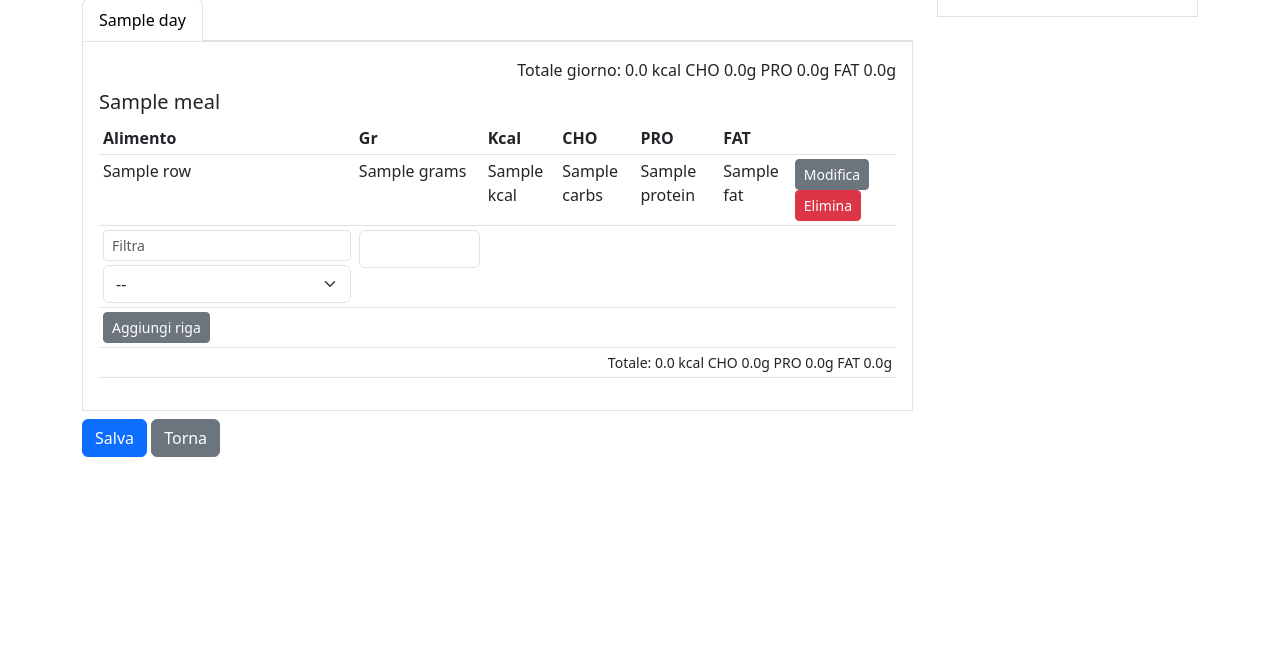
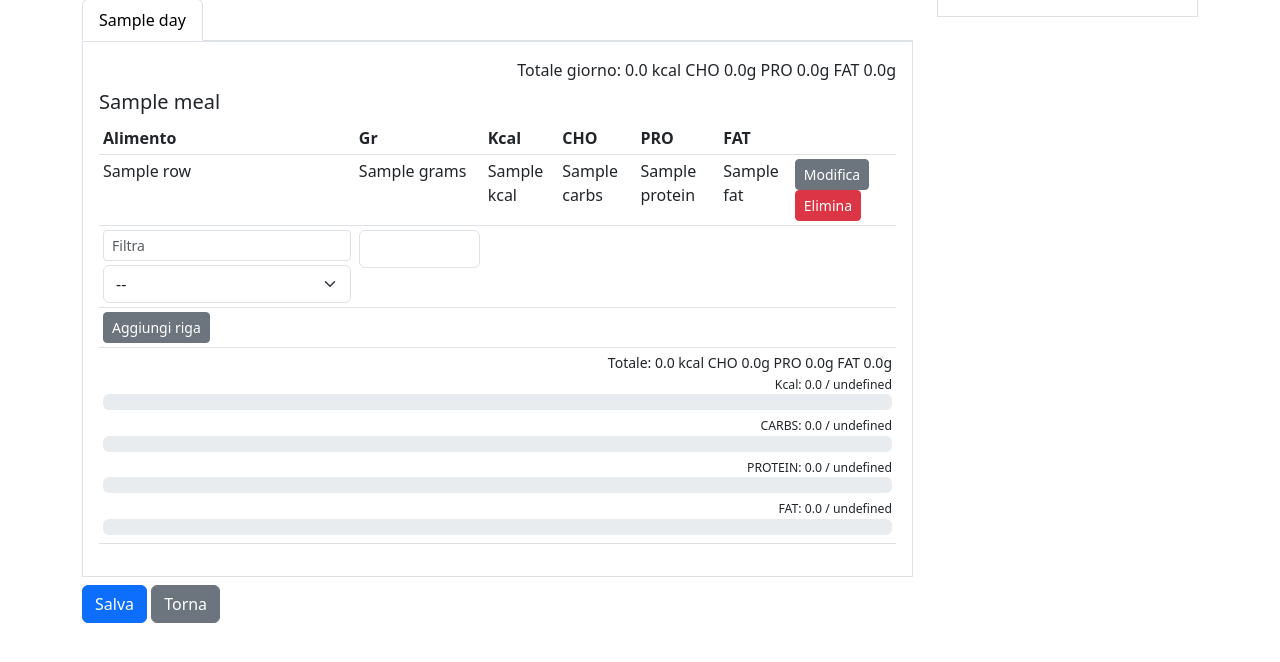
Before and after one commit to pierporz/Nutrigest, a Flask app: template templates/meal_plan.html in a window 1280 px wide. Shown: the part 81-743 px from the top of the page. Run offline with Flask 3, Linux system fonts and the light colour scheme; the template is opened without the code that fills it: most values are stand-ins (such as "Sample title", 1, 10 or a date in 2020).

Commit message:
Improve meal plan summary with progress bars

```diff
--- a/templates/meal_plan.html
+++ b/templates/meal_plan.html
@@ -20,7 +20,7 @@
 <table class="table table-sm" data-meal="{{meal}}">
 <tr><th>Alimento</th><th>Gr</th><th>Kcal</th><th>CHO</th><th>PRO</th><th>FAT</th><th></th></tr>
 {% for row in plan[(day,meal)] %}
-<tr>
+<tr class="existing-row" data-kcal="{{ row['kcal'] }}" data-carbs="{{ row['carbs'] }}" data-protein="{{ row['protein'] }}" data-fat="{{ row['fat'] }}">
 <td>{{ row['name'] }}</td>
 <td>{{ row['grams'] }}</td>
 <td>{{ row['kcal'] }}</td>
@@ -119,11 +119,24 @@ function computeTotals() {
     let dayTot = {kcal:0,carbs:0,protein:0,fat:0};
     pane.querySelectorAll('table').forEach(table => {
       let mealTot = {kcal:0,carbs:0,protein:0,fat:0};
-      table.querySelectorAll('tr.add-row').forEach(row => {
-        mealTot.kcal += parseFloat(row.querySelector('.kcal').textContent)||0;
-        mealTot.carbs += parseFloat(row.querySelector('.carbs').textContent)||0;
-        mealTot.protein += parseFloat(row.querySelector('.protein').textContent)||0;
-        mealTot.fat += parseFloat(row.querySelector('.fat').textContent)||0;
+      table.querySelectorAll('tr').forEach(row => {
+        if (row.querySelector('th') || row.classList.contains('meal-summary')) return;
+        let kcal=0,carbs=0,protein=0,fat=0;
+        if (row.classList.contains('add-row')) {
+          kcal = parseFloat(row.querySelector('.kcal').textContent)||0;
+          carbs = parseFloat(row.querySelector('.carbs').textContent)||0;
+          protein = parseFloat(row.querySelector('.protein').textContent)||0;
+          fat = parseFloat(row.querySelector('.fat').textContent)||0;
+        } else {
+          kcal = parseFloat(row.dataset.kcal)||0;
+          carbs = parseFloat(row.dataset.carbs)||0;
+          protein = parseFloat(row.dataset.protein)||0;
+          fat = parseFloat(row.dataset.fat)||0;
+        }
+        mealTot.kcal += kcal;
+        mealTot.carbs += carbs;
+        mealTot.protein += protein;
+        mealTot.fat += fat;
       });
       dayTot.kcal += mealTot.kcal;
       dayTot.carbs += mealTot.carbs;
@@ -131,7 +144,14 @@ function computeTotals() {
       dayTot.fat += mealTot.fat;
       const mrow = table.querySelector('.meal-summary td');
       if (mrow) {
-        mrow.textContent = `Totale: ${mealTot.kcal.toFixed(1)} kcal CHO ${mealTot.carbs.toFixed(1)}g PRO ${mealTot.protein.toFixed(1)}g FAT ${mealTot.fat.toFixed(1)}g`;
+        const bars = ['kcal','carbs','protein','fat'].map(k => {
+          const goal = goals[k==='kcal' ? 'calories' : k==='carbs' ? 'cho_g' : k==='protein' ? 'pro_g' : 'fat_g'];
+          const val = mealTot[k];
+          const pct = goal ? Math.min(100, val/goal*100) : 0;
+          const label = k === 'kcal' ? 'Kcal' : k.toUpperCase();
+          return `<div class="mb-1"><small>${label}: ${val.toFixed(1)} / ${goal}</small><div class="progress"><div class="progress-bar" style="width:${pct}%"></div></div></div>`;
+        }).join('');
+        mrow.innerHTML = `Totale: ${mealTot.kcal.toFixed(1)} kcal CHO ${mealTot.carbs.toFixed(1)}g PRO ${mealTot.protein.toFixed(1)}g FAT ${mealTot.fat.toFixed(1)}g` + bars;
       }
     });
     const dsum = pane.querySelector('.day-summary');
@@ -141,9 +161,18 @@ function computeTotals() {
   });
   const active = document.querySelector('.tab-pane.active');
   if (active) {
+    const dayText = active.querySelector('.day-summary').textContent;
+    const dayTotals = dayText.match(/([\d\.]+)/g)||[];
+    const bars = ['calories','cho_g','pro_g','fat_g'].map((g,i)=>{
+      const val = parseFloat(dayTotals[i])||0;
+      const goal = goals[g];
+      const lbl = g==='calories'?'Kcal':g==='cho_g'?'CHO':g==='pro_g'?'PRO':'FAT';
+      const pct = goal?Math.min(100,val/goal*100):0;
+      return `<div class="mb-1"><small>${lbl}: ${val.toFixed(1)} / ${goal}</small><div class="progress"><div class="progress-bar" style="width:${pct}%"></div></div></div>`;
+    }).join('');
     document.getElementById('goal-summary').innerHTML =
-      `<div><b>Obiettivi:</b> ${goals.calories} kcal CHO ${goals.cho_g.toFixed(1)}g PRO ${goals.pro_g.toFixed(1)}g FAT ${goals.fat_g.toFixed(1)}g</div>` +
-      `<div>${active.querySelector('.day-summary').textContent}</div>`;
+      `<div><b>Obiettivi:</b> ${goals.calories} kcal CHO ${goals.cho_g.toFixed(1)}g PRO ${goals.pro_g.toFixed(1)}g FAT ${goals.fat_g.toFixed(1)}g</div>`+
+      `<div>${dayText}</div>`+bars;
   }
 }
 document.querySelectorAll('tr.add-row').forEach(setupFilter);
```
